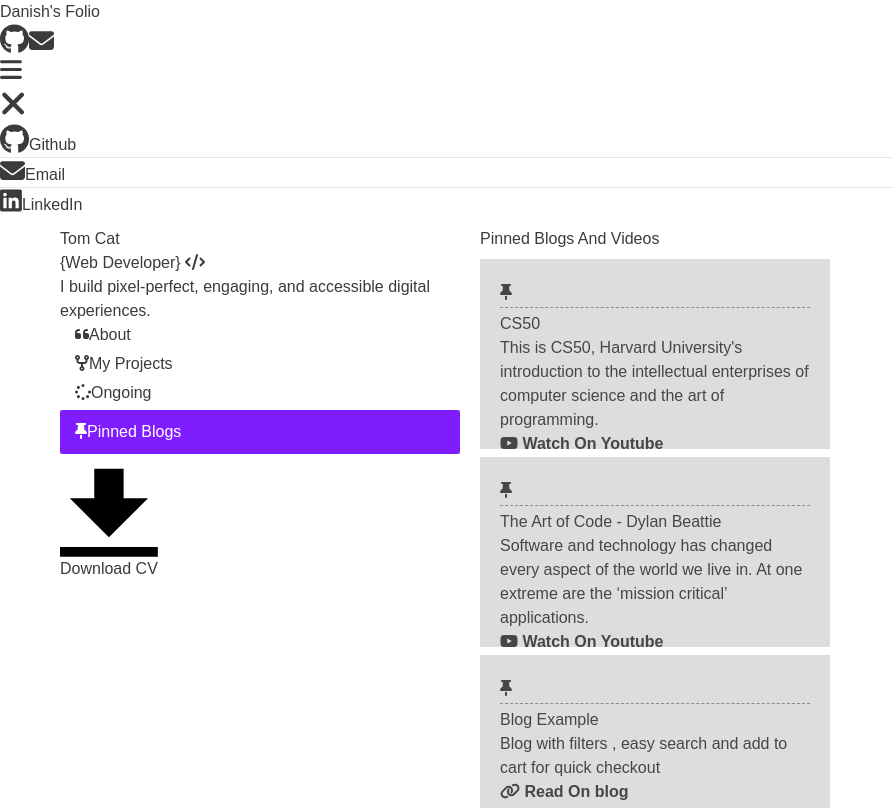
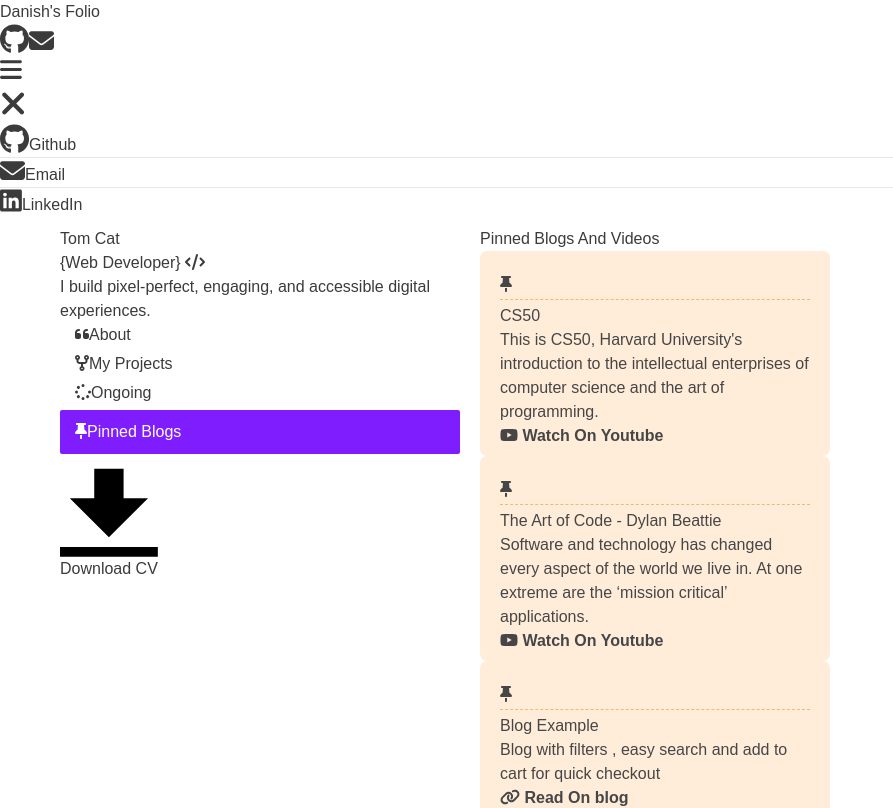
Before and after one commit to danishofcodes/tokensandbraces, a React (Vite) app: page /PinnedBlogs in a window 1280 px wide. Shown: the top 808 px of the page, without its empty margins (0-893 px from the left). Built offline with nearby package versions, Linux system fonts and the light colour scheme; a web font is replaced by a local one.

Commit message:
toolofchoice-card section added , pinned blog color changed minor design changes

```diff
--- a/src/index.css
+++ b/src/index.css
@@ -3,23 +3,26 @@
 @tailwind base;
 @tailwind components;
 @tailwind utilities;
-*{
-}
 
-body{
+* {}
+
+body {
   /* background: rgb(18, 34, 49); */
-  color : #3b3b3b!important;
+  color: #3b3b3b !important;
   font-family: "Reddit Sans", sans-serif;
   font-optical-sizing: auto;
   scroll-behavior: smooth;
   /* background: rgb(255,255,255);
   background: linear-gradient(218deg, rgba(255,255,255,1) 59%, rgba(255,255,255,1) 85%, rgba(189,189,189,1) 100%); */
 }
+
 .main-section {
   display: flex;
   margin: 10px auto;
-  max-width: 1200px; /* Optional: Set a maximum width */
-  position: relative; /* Establish a reference point for sticky positioning */
+  max-width: 1200px;
+  /* Optional: Set a maximum width */
+  position: relative;
+  /* Establish a reference point for sticky positioning */
 }
 
 .right-part {
@@ -31,13 +34,17 @@ body{
 
 .left-part {
   width: 35%;
-  position: sticky; /* Use sticky positioning */
-  top: 10px; /* Stick to the top of the viewport */
-  height: calc(100vh - 140px); /* Set an appropriate height (adjust as needed) */
+  position: sticky;
+  /* Use sticky positioning */
+  top: 10px;
+  /* Stick to the top of the viewport */
+  height: calc(100vh - 140px);
+  /* Set an appropriate height (adjust as needed) */
   transition: 0.3s;
   padding-left: 20px;
   /* border-right: 1px solid #ddd; */
 }
+
 @media screen and (max-width: 768px) {
   .main-section {
     flex-direction: column;
@@ -57,9 +64,11 @@ body{
     padding: 10px 30px;
   }
 
-  .left-part{
-    position:unset; /* Use sticky positioning */
-    top: unset; /* Stick to the top of the viewport */
+  .left-part {
+    position: unset;
+    /* Use sticky positioning */
+    top: unset;
+    /* Stick to the top of the viewport */
     width: 100%;
     height: auto;
     padding: 10px 30px;
@@ -138,31 +147,34 @@ body{
   font-style: italic;
 }
 
-.card{
-  background-color: #ddd;
+.card {
+  background-color: #f3f3f3;
   margin: 8px 0;
   border-radius: 10px;
   display: flex;
   height: 150px;
 }
-.card-image{
+
+.card-image {
   background-color: #464646;
   border-radius: 10px 0 0 10px;
   flex-shrink: 0;
 
 }
-.card-details{
+
+.card-details {
   color: #464646;
   padding: 20px;
   flex-shrink: 0;
   width: 40em;
   flex: 1;
+  will-change: transform;
   align-items: start;
   flex-direction: column;
   justify-content: space-between;
 }
 
-.card-image img{
+.card-image img {
   height: 100%;
   padding: 10px 10px;
   width: 122px;
@@ -172,17 +184,18 @@ body{
   font-weight: bold;
 }
 
-.card-details a:hover {
+/* .card-details a:hover {
   color: #000;
-}
+} */
 
 /* Optional: Responsive adjustments for smaller screens */
 @media screen and (max-width: 768px) {
   .card {
-    width: 100%; /* Make cards full width on mobile */
+    width: 100%;
+    /* Make cards full width on mobile */
   }
 
-  .navPoints ul li{
+  .navPoints ul li {
     display: inline-block;
     margin-bottom: 0;
     margin-right: 10px;
@@ -190,15 +203,16 @@ body{
     padding: 5px;
   }
 
-  .navPoints ul li:hover{
+  .navPoints ul li:hover {
     display: inline-block;
     margin-bottom: 0;
-    padding: 5px!important;
+    padding: 5px !important;
   }
 
-  .navPoints ul li:active{
+  .navPoints ul li:active {
     cursor: pointer;
-    background: color #801dff !important; ;
+    background: color #801dff !important;
+    ;
     /* padding: 10px; */
     border-radius: 2px;
     color: #ffffff;
@@ -230,17 +244,27 @@ body{
     transform: none;
     transition: 0.2s;
   }
+
+  /* .terminalgif {
+    background-color: #3e3e3e;
+    height: 120px;
+    width: auto;
+    border-radius: 7px;
+    margin: 10px 0px;
+  }
+   */
 }
 
 /* img{
  height:  100px;
  padding: 10px;
 } */
-.navPoints ul li{
+.navPoints ul li {
   margin-bottom: 5px;
   padding-left: 15px;
 }
-.navPoints ul li:hover:not(:active){
+
+.navPoints ul li:hover:not(:active) {
   cursor: pointer;
   /* background-color:#801DFF ; */
   /* padding: 10px; */
@@ -253,13 +277,14 @@ body{
 
 
 
-.rise:hover{
-  transform: scale(1.03);
-  transition: 0.2s;
-  cursor:pointer;
+.rise:hover {
+  transform: scale(1.01);
+  transition: transform ease-in-out 0.2;
+  cursor: pointer;
+  font-smooth: always
 }
 
-.list li{
+.list li {
   list-style-type: circle;
   margin-bottom: 20px;
 }
@@ -273,14 +298,16 @@ body{
   transform: translateY(0);
 } */
 
-.active{
-  background: #801dff !important; ;
+.active {
+  background: #801dff !important;
+  ;
   padding: 10px;
   border-radius: 2px;
-  color: #fff !important;;
+  color: #fff !important;
+  ;
 }
 
-.overlayNav{
+.overlayNav {
   position: fixed;
   background: #f4f4f4;
   height: 100%;
@@ -291,34 +318,40 @@ body{
   font-size: 30px;
 }
 
-.optSocial:hover{
+.optSocial:hover {
   background-color: #801DFF;
   color: #fff;
 }
 
 
-.blogcard{
-  background-color: #ddd;
-  margin: 8px 0;
+.blogcard {
+  background-color: #ffedda;
   display: flex;
-  height: 190px;
+  height: 205px;
   width: 350px;
+  border-radius: 7px;
 }
 
-.blogpin{
-  border-bottom: 1px solid #8b8b8b;
+.blogpin {
+  border-bottom: 1px solid #f9b66f;
   width: 100%;
   margin-bottom: 4px;
   padding: 2px 0px;
   border-style: dashed;
 }
 
-.blogcard:hover{
+.blogcard:hover {
   background: #f3eaff;
   color: #4d4d4d;
 }
 
-.pill{
+.blogcard:hover .blogpin {
+  border-bottom: 1px solid #bc89ff;
+  border-style: dashed;
+
+}
+
+.pill {
   background-color: #e7e7e7;
   color: #595959;
   margin-right: 5px;
@@ -335,17 +368,17 @@ body{
   background-color: #801dff;
   color: #ffff;
 } */
-
-.terminalgif{
-  background-color: #3b3b3b;
-  height: 145px;
-  width: 70%;
+/*
+.terminalgif {
+  background-color: #3e3e3e;
+  height: 160px;
+  width: 160;
   border-radius: 7px;
   margin: 10px 0px;
-}
+} */
 
-.toolofchoice-card{
-  background-color: #dedede;
+.toolofchoice-card {
+  /* background-color: #dedede; */
   padding: 4px 8px 4px 4px;
   margin: 2px;
   border-radius: 20px;
@@ -355,13 +388,32 @@ body{
   display: flex;
   align-items: center;
   justify-content: space-between;
+  font-size: 20px;
+  cursor: pointer;
+  box-shadow: none;
+  /* Remove initial box-shadow if present */
+  transition: transform 0.1s ease-in-out;
+  /* Smooth transition for scale */
+  margin: 5px 5px;
+  box-shadow: rgba(0, 0, 0, 0.1) 0px 2px 4px 0px;
+  /* Optional subtle shadow on hover */
 
 }
 
-.iconspace{
+.toolofchoice-card:hover {
+  background-color: #ffffff;
+  /* background-color: #f3eaff; */
+  /* box-shadow: rgba(99, 99, 99, 0.2) 0px 2px 8px 0px; */
+  transform: scale(1.07);
+  /* Slightly smaller scale for a subtle hover effect */
+  box-shadow: rgba(0, 0, 0, 0.1) 0px 2px 4px 0px;
+  /* Optional subtle shadow on hover */
+}
+
+/* .iconspace{
   background-color: #8d8d8d;
   height: 20px;
   width: 20px;
   border-radius: 20px;
   display: inline-block;
-}
+} */
```
Lines whose indentation alone changed are shown as unchanged.
